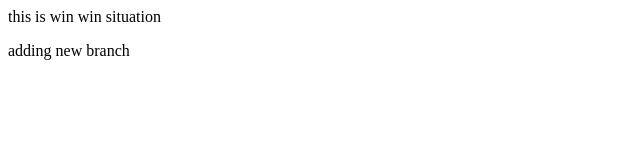
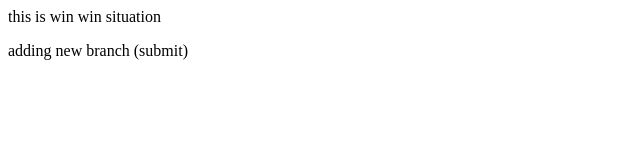
Before and after one commit to IN7NE/localrepo, a plain HTML site: page index.html in a window 1280 px wide. Shown: the full height of the page, 0-640 px from the left. Drawn offline with Linux system fonts and the light colour scheme.

```diff
--- a/index.html
+++ b/index.html
@@ -1,4 +1,4 @@
 <p>this is win win situation
 
 </p>
-<p>adding new branch </p>
+<p>adding new branch (submit)</p>
```
